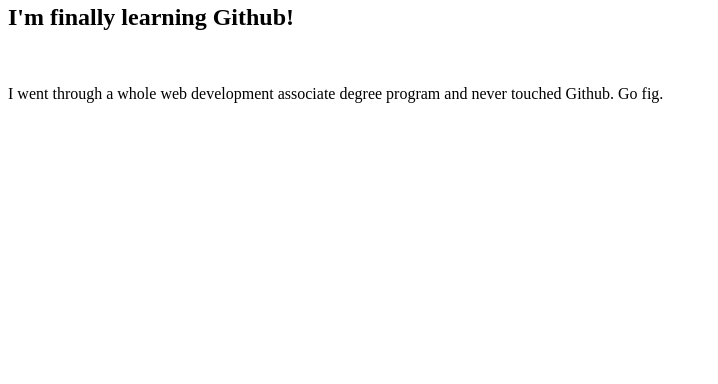
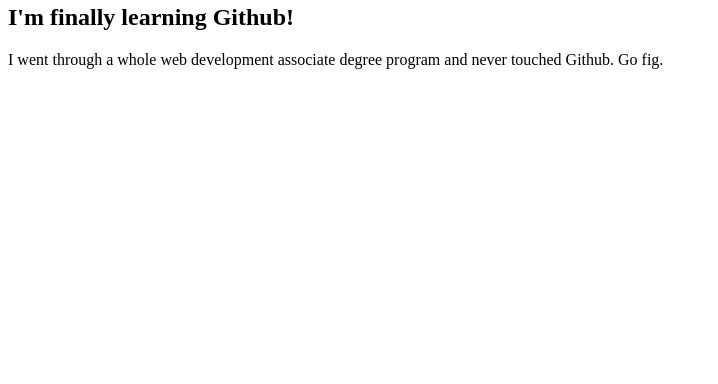
Before and after one commit to cssCrooner/cssCrooner.github.io, a plain HTML site: page index.html in a window 1280 px wide. Shown: the part 416-800 px from the top of the page, without its empty margins (0-718 px from the left). Drawn offline with Linux system fonts and the light colour scheme.

Commit message:
Update index.html

```diff
--- a/index.html
+++ b/index.html
@@ -7,7 +7,7 @@
 
  <section id="main">
   <div class="item">
-    <h2>I'm finally learning Github!</h2><br>
+    <h2>I'm finally learning Github!</h2>
     <p>I went through a whole web development associate degree program and never touched Github. Go fig. </p>
   </div>
  </section>
```
